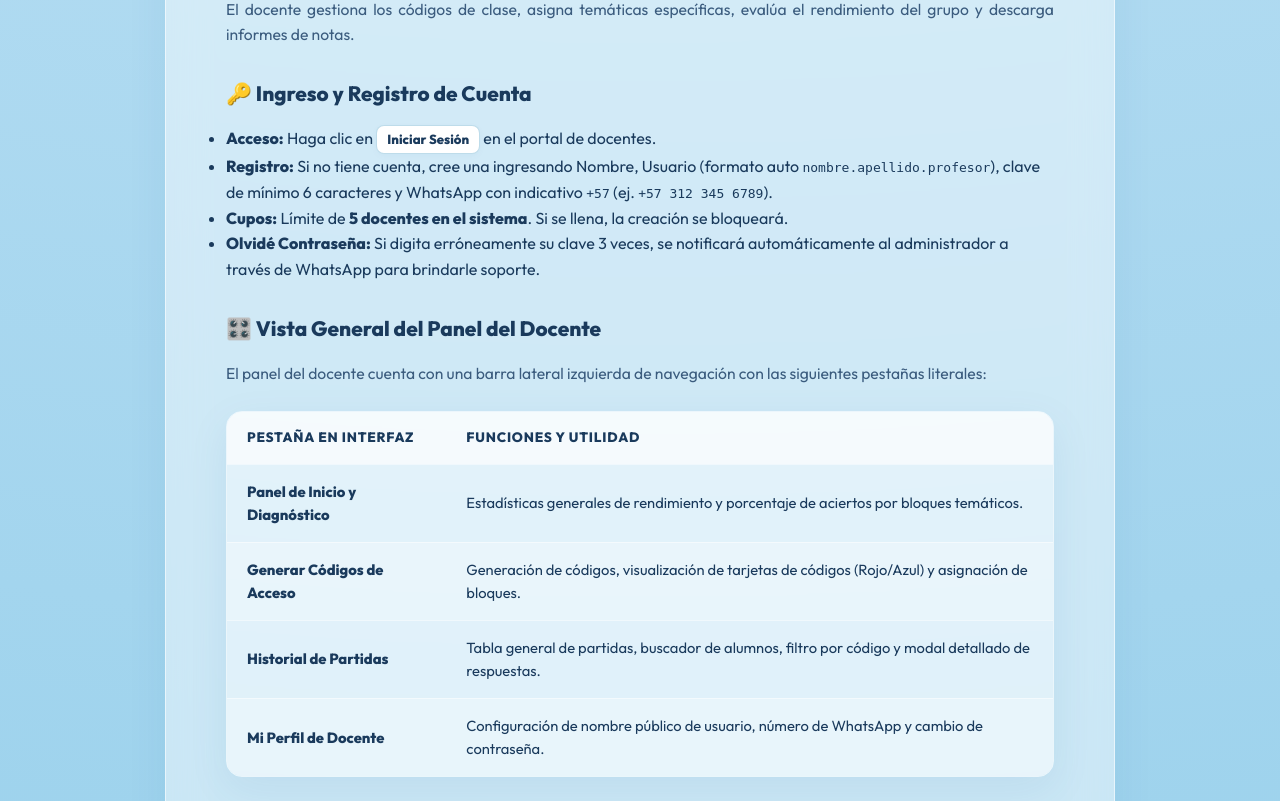
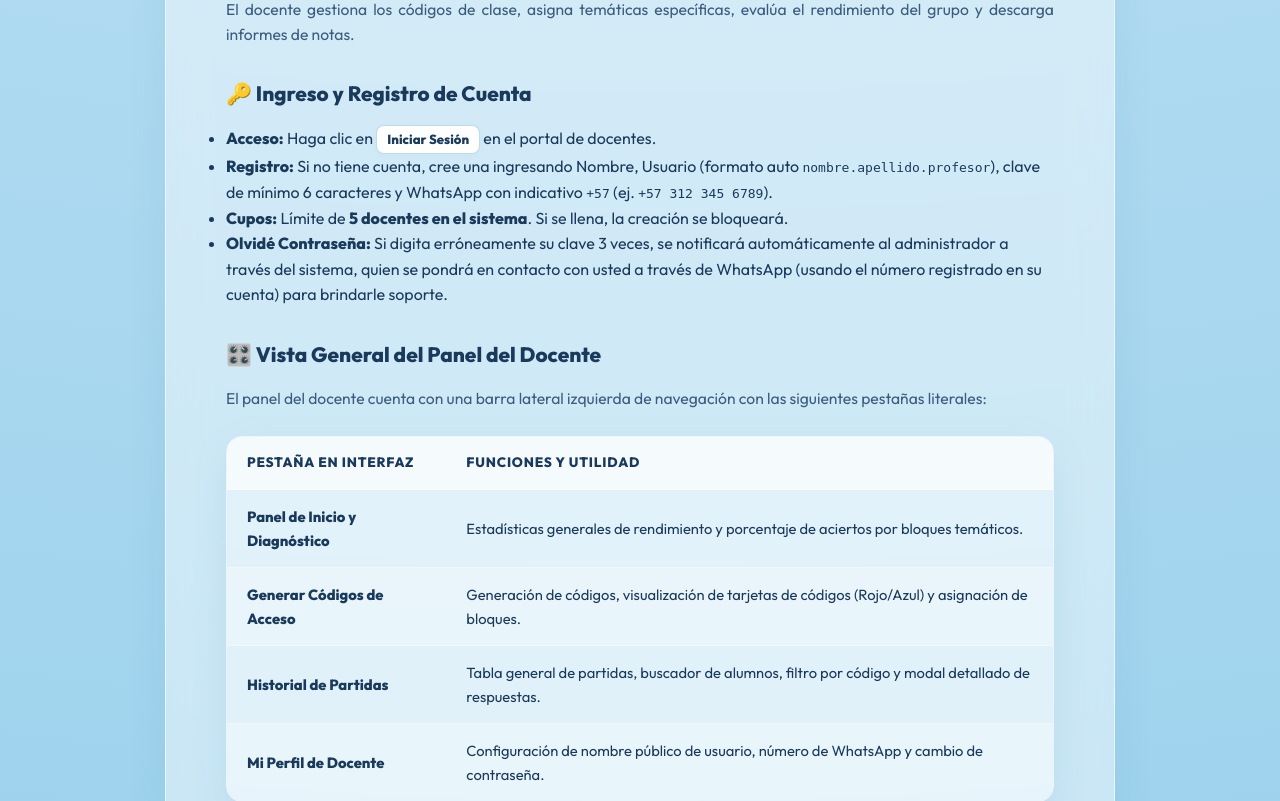
Before and after one commit to Gyanelameza/GOA, a Flask app: page /manual in a window 1280 px wide. Shown: the part 2430-3231 px from the top of the page. Run offline with Flask 3, Linux system fonts and the light colour scheme; some libraries are stand-ins or nearby versions.

Commit message:
docs: corregir flujo de notificación y contacto de WhatsApp en manual

```diff
--- a/dashboard/templates/manual_usuario_goa.html
+++ b/dashboard/templates/manual_usuario_goa.html
@@ -795,7 +795,7 @@
             <li><strong>Acceso:</strong> Haga clic en <span class="btn-ref">Iniciar Sesión</span> en el portal de docentes.</li>
             <li><strong>Registro:</strong> Si no tiene cuenta, cree una ingresando Nombre, Usuario (formato auto <code>nombre.apellido.profesor</code>), clave de mínimo 6 caracteres y WhatsApp con indicativo <code>+57</code> (ej. <code>+57 312 345 6789</code>).</li>
             <li><strong>Cupos:</strong> Límite de <strong>5 docentes en el sistema</strong>. Si se llena, la creación se bloqueará.</li>
-            <li><strong>Olvidé Contraseña:</strong> Si digita erróneamente su clave 3 veces, se notificará automáticamente al administrador a través de WhatsApp para brindarle soporte.</li>
+            <li><strong>Olvidé Contraseña:</strong> Si digita erróneamente su clave 3 veces, se notificará automáticamente al administrador a través del sistema, quien se pondrá en contacto con usted a través de WhatsApp (usando el número registrado en su cuenta) para brindarle soporte.</li>
         </ul>
 
         <h3>🎛️ Vista General del Panel del Docente</h3>
--- a/manual_usuario_goa.html
+++ b/manual_usuario_goa.html
@@ -795,7 +795,7 @@
             <li><strong>Acceso:</strong> Haga clic en <span class="btn-ref">Iniciar Sesión</span> en el portal de docentes.</li>
             <li><strong>Registro:</strong> Si no tiene cuenta, cree una ingresando Nombre, Usuario (formato auto <code>nombre.apellido.profesor</code>), clave de mínimo 6 caracteres y WhatsApp con indicativo <code>+57</code> (ej. <code>+57 312 345 6789</code>).</li>
             <li><strong>Cupos:</strong> Límite de <strong>5 docentes en el sistema</strong>. Si se llena, la creación se bloqueará.</li>
-            <li><strong>Olvidé Contraseña:</strong> Si digita erróneamente su clave 3 veces, se notificará automáticamente al administrador a través de WhatsApp para brindarle soporte.</li>
+            <li><strong>Olvidé Contraseña:</strong> Si digita erróneamente su clave 3 veces, se notificará automáticamente al administrador a través del sistema, quien se pondrá en contacto con usted a través de WhatsApp (usando el número registrado en su cuenta) para brindarle soporte.</li>
         </ul>
 
         <h3>🎛️ Vista General del Panel del Docente</h3>
```
Also changed, not shown: manual_usuario_goa.md (+1 -1 lines).
